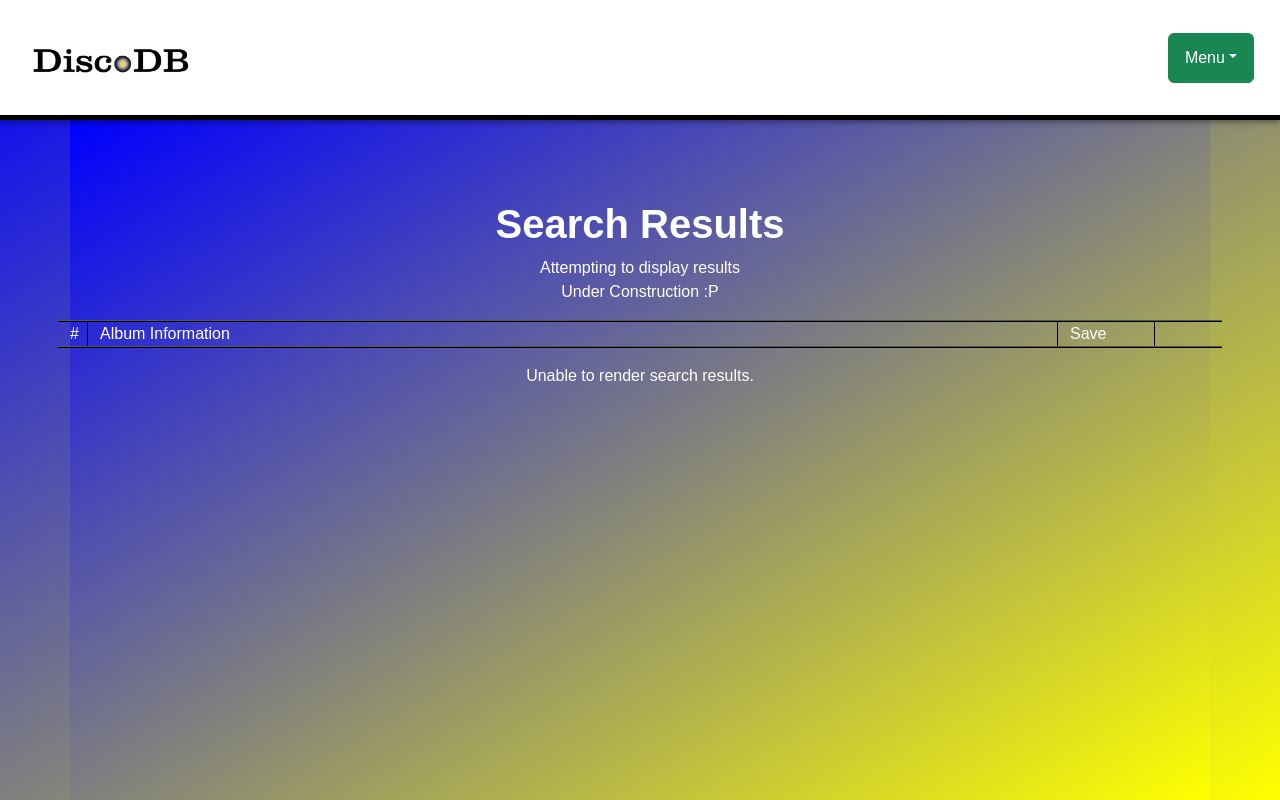
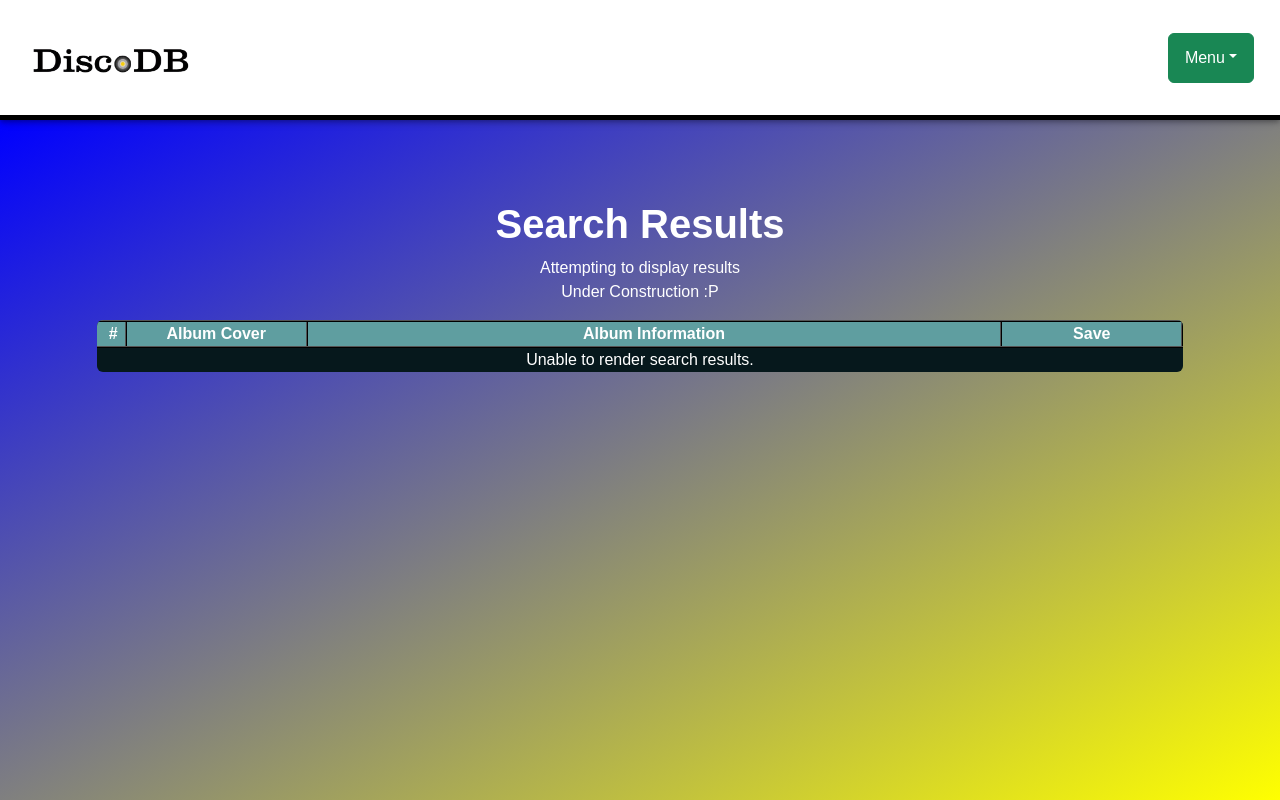
Before and after one commit to LT69018/DiscoDB, a React (Create React App) app in the folder frontend/: page /SearchResults in a window 1280 px wide. Built offline with nearby package versions, Linux system fonts and the light colour scheme.

Commit message:
[Frontend/SearchResults] Line up cols, scroll res
- all the api results are in a row that has a maximum height. If there are too many results, it allows you to scroll down.

```diff
--- a/frontend/src/SearchResults/ResultRow.js
+++ b/frontend/src/SearchResults/ResultRow.js
@@ -2,13 +2,14 @@ import {BACKEND_COVER_URL_KEY,
   BACKEND_ARTIST_NAME_KEY,
   BACKEND_ALBUM_NAME_KEY,
   BACKEND_YEAR_KEY,
-  // BACKEND_ALBUM_ID_KEY,
+  BACKEND_ALBUM_ID_KEY,
   // BACKEND_TRACKS_KEY,
   // BACKEND_DESCRIPTION_KEY,
   NUM_ITEMS_PER_ROW,
   FRONTEND_COVER_IMAGE_KEY} from "./Constants.js";
 import  "./SearchResults.css";
 import {Link} from "react-router-dom";
+import {Form, Button} from "react-bootstrap";
 
 const ResultRow = ({index, row, handleSaveClick}) => { // note, row should contain `album_id` to nav to search results page.
 
@@ -37,7 +38,10 @@ const ResultRow = ({index, row, handleSaveClick}) => { // note, row should conta
           <div className="col" style={{textAlign: "left"}}>
               <p className="albumTitle">
                 <Link to="/AlbumInfo" className="albumLink" state={{
-
+                    [BACKEND_ALBUM_ID_KEY]: "album_id" in Object.keys(htmlRow) ? htmlRow[BACKEND_ALBUM_ID_KEY] : -1,
+                    [BACKEND_ALBUM_NAME_KEY]: htmlRow[BACKEND_ALBUM_NAME_KEY],
+                    [BACKEND_ARTIST_NAME_KEY]: htmlRow[BACKEND_ARTIST_NAME_KEY],
+                    [BACKEND_YEAR_KEY]: htmlRow[BACKEND_YEAR_KEY]
                 }}>
                 {htmlRow[BACKEND_ALBUM_NAME_KEY]} ({htmlRow[BACKEND_YEAR_KEY]})
                 </Link>
@@ -45,14 +49,13 @@ const ResultRow = ({index, row, handleSaveClick}) => { // note, row should conta
               <p>{htmlRow[BACKEND_ARTIST_NAME_KEY]}</p>
           </div>
           <div className="col-2 saveCol colVerticalCenter">
-                <div>
-                    <select name="whichTableSaveTo" style={{width: "50%"}}>
-                        <option value="past">Past</option>
-                        <option value="present">Present</option>
-                        <option value="future">Future</option>
-                    </select>
-                </div>
-                <button id={index} onClick={handleSaveClick} style={{width: "50%"}}>Save</button>
+            <Form.Select size="sm" name="whichTableSaveTo">
+                <option value="past">Past</option>
+                <option value="present">Present</option>
+                <option value="future">Future</option>
+            </Form.Select>
+
+            <Button id={index} onClick={handleSaveClick}>Save</Button>
           </div>
       </div>
   );
--- a/frontend/src/SearchResults/SearchResults.css
+++ b/frontend/src/SearchResults/SearchResults.css
@@ -18,20 +18,31 @@ Columns:
 
 /* These are for the description row */
 .categoriesRow {
+    position: sticky;
     border-top: 2px ridge black;
     border-bottom: 2px ridge black;
     /* height: 7vh; */
-    text-align: left;
-    justify-content: left;
-    margin-bottom: 2vh;
+    background-color: cadetblue;
 }
 
 .categoryColumn {
-    border-right: 1px ridge black;
+    border-right: 2px ridge black;
+
+    text-align: center;
+    justify-content: center;
+
+    font-weight: bold;
 }
 
 /* ---------------------------------- */
-
+.allResultsRow {
+    overflow:auto;
+    /* ^ auto instead of scroll so it only shows scroll bars if necessary */
+    border-radius: 5px 5px 5px 5px;
+    /* border: 3px solid black; */
+    background-color: rgb(6, 24, 28);
+    max-height:40vh;
+}
 
 .resultRow {
     border-radius: 5px;
@@ -81,9 +92,15 @@ p.albumTitle {
 .saveCol {
     border-left: 1px ridge black;
     justify-content: center;
+    align-items: center;
 }
 
 a.albumLink {
     color: white;
     font-size: 20px;
 }
+
+select {
+    font-size: 10px;
+    max-width:75%;
+}
--- a/frontend/src/SearchResults/page.js
+++ b/frontend/src/SearchResults/page.js
@@ -33,6 +33,7 @@ import "./SearchResults.css"
 import "./Constants.js";
 
 import ResultRow from "./ResultRow.js";
+import { BACKEND_ALBUM_NAME_KEY } from "./Constants.js";
 
 const handleSaveClick = () => {
 
@@ -59,6 +60,7 @@ export default function SearchResults() {
                     Search by <span style={{color: "purple"}}>{location.state.searchBy}</span>
         </div>);
         const apiResult = location.state.apiResult;
+        // apiResult.push({"album": "a", "album_id":1, "year": 2020, "artist": "JT"}); // for testing overflow :P
         console.log("Api Result: ", apiResult);
         if (apiResult === null) {
             // do nothing.
@@ -75,16 +77,24 @@ export default function SearchResults() {
 
 
     return (
-        <div className="container">
+        <div className="container-fluid">
             <h1>Search Results</h1>
             {displayHeader}
             <p>Under Construction :P</p>
-            <div className="row categoriesRow">
-                <div className="col-1 indexCol categoryColumn">#</div>
-                <div className="col-10 categoryColumn">Album Information</div>
-                <div className="col-1 categoryColumn">Save</div>
+
+            <div className="row">
+                <div className="col-1"></div>
+                <div className="col-10 allResultsRow rounded">
+                <div className="row categoriesRow">
+                    <div className="col-1 indexCol categoryColumn">#</div>
+                    <div className="col-2 categoryColumn">Album Cover</div>
+                    <div className="col categoryColumn">Album Information</div>
+                    <div className="col-2 categoryColumn">Save</div>
+                </div>
+                    {renderedResults}
+                </div>
+            <div className="col-1"></div>
             </div>
-            {renderedResults}
         </div>
     );
 
```
